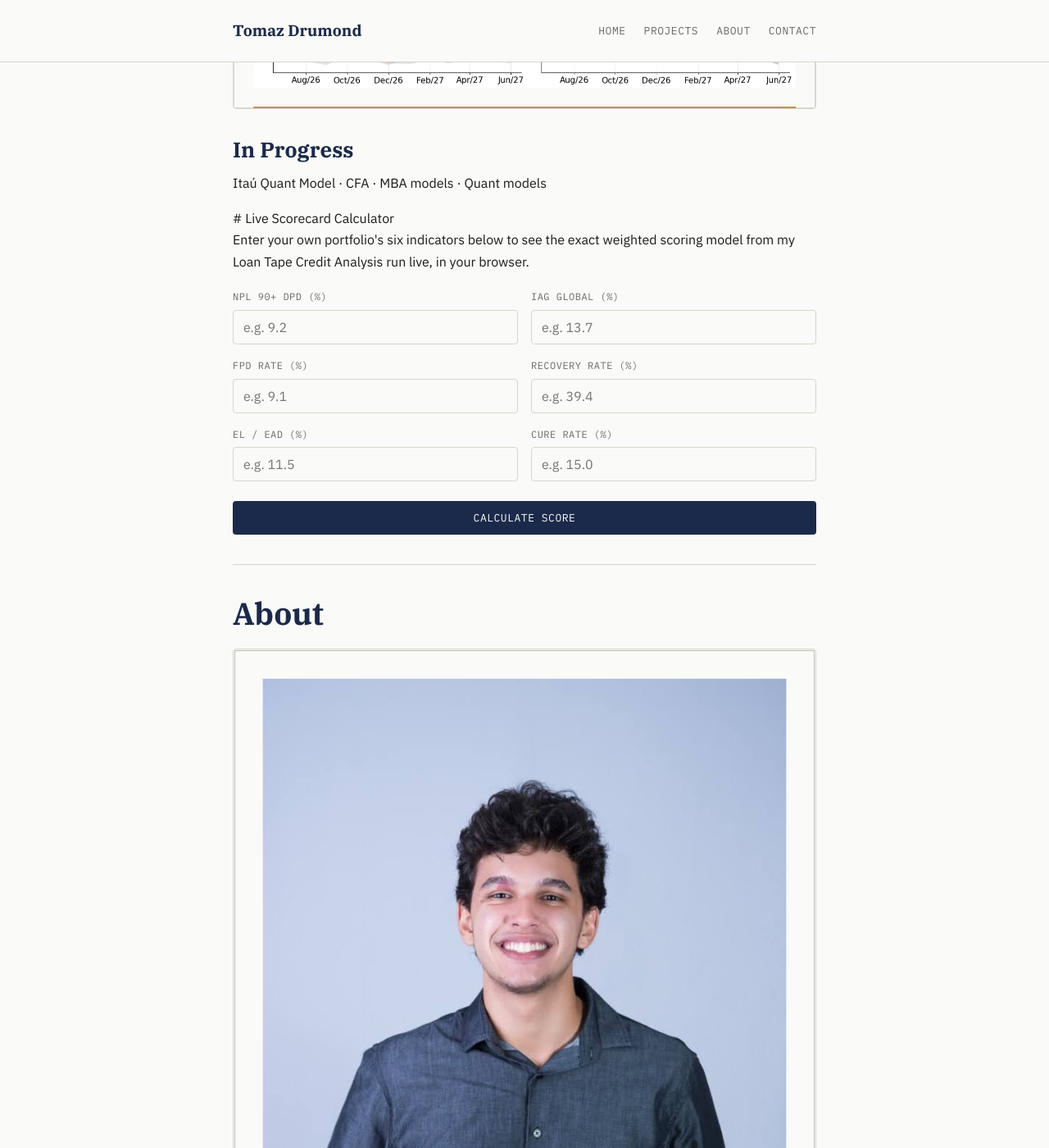
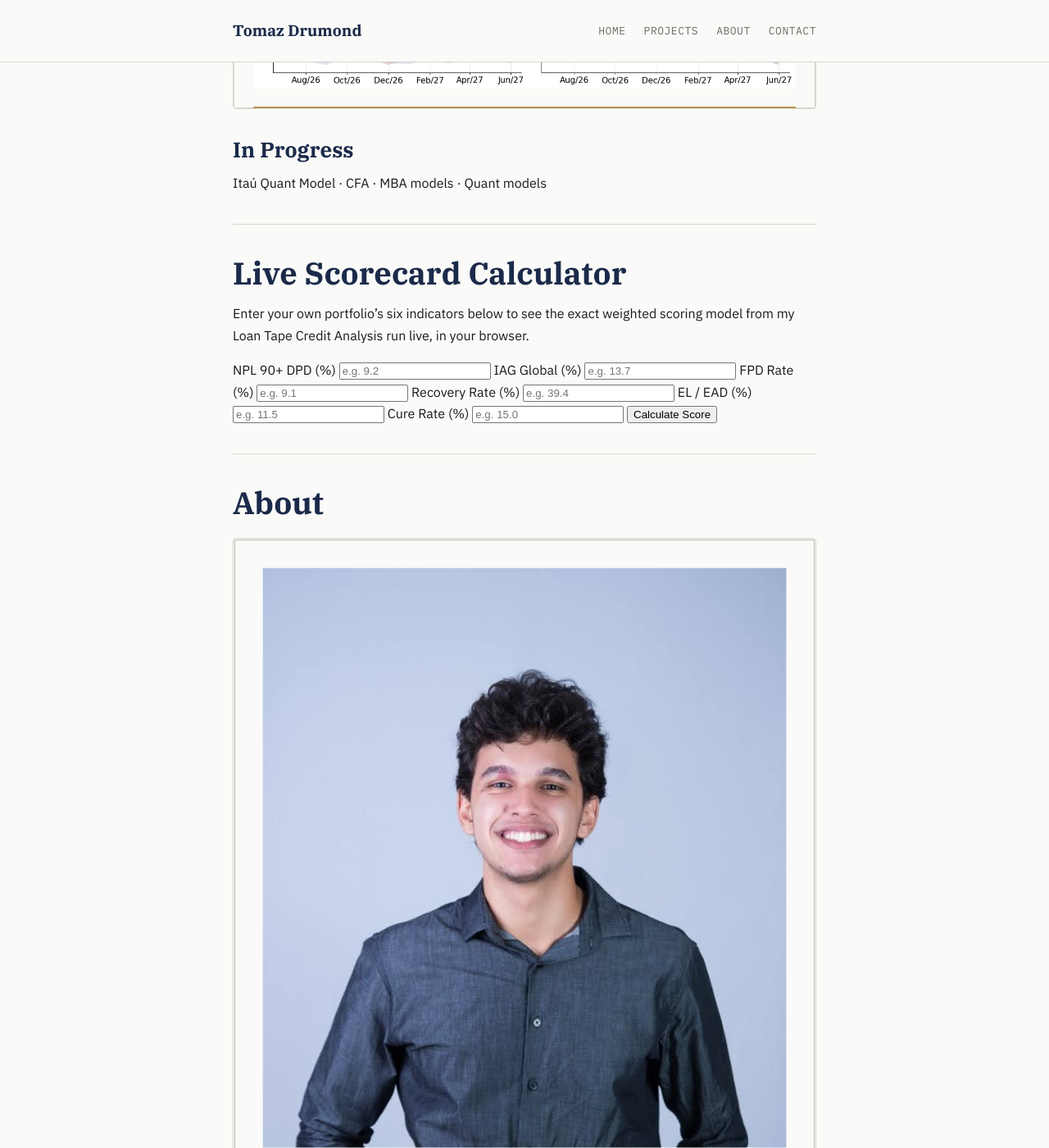
Before and after one commit to TomazDrumond/TomazDrumond.github.io, a Jekyll site: the page built from index.md, in a window 1280 px wide and 1400 px high, scrolled down 2243 px. Shown: the whole window at 82% size. Built offline with Jekyll 4.4.1, drawn with Linux system fonts in a browser that asks for light colours; some of the changed lines change nothing that is shown.

Commit message:
Update index.md

```diff
--- a/index.md
+++ b/index.md
@@ -17,12 +17,13 @@
 ![Macro charts](/asset/images/macro_framed.png)
 ## In Progress
 Itaú Quant Model · CFA · MBA models · Quant models
-
-<section id="calculator">
+</section>
+<hr>
+<section id="calculator" markdown="1">
 
 # Live Scorecard Calculator
 
-<p>Enter your own portfolio's six indicators below to see the exact weighted scoring model from my Loan Tape Credit Analysis run live, in your browser.</p>
+Enter your own portfolio's six indicators below to see the exact weighted scoring model from my Loan Tape Credit Analysis run live, in your browser.
 
 <div class="calc-form">
   <label>NPL 90+ DPD (%)
@@ -49,128 +50,6 @@
   <div id="calc-result" class="calc-result" style="display:none;"></div>
   <div id="calc-error" class="calc-error" style="display:none;"></div>
 </div>
-
-</section>
-
-<style>
-  .calc-form{
-    display:grid;
-    grid-template-columns:1fr 1fr;
-    gap:16px;
-    margin-top:20px;
-  }
-  .calc-form label{
-    display:flex;
-    flex-direction:column;
-    font-family:'IBM Plex Mono', monospace;
-    font-size:12px;
-    text-transform:uppercase;
-    letter-spacing:.04em;
-    color:var(--muted);
-    gap:6px;
-  }
-  .calc-form input{
-    font-family:'IBM Plex Sans', sans-serif;
-    font-size:16px;
-    padding:10px 12px;
-    border:1px solid var(--rule);
-    border-radius:4px;
-    background:var(--bg);
-    color:var(--ink);
-  }
-  .calc-form button{
-    grid-column:1 / -1;
-    font-family:'IBM Plex Mono', monospace;
-    font-size:13px;
-    text-transform:uppercase;
-    letter-spacing:.04em;
-    padding:12px;
-    background:var(--navy);
-    color:var(--bg);
-    border:none;
-    border-radius:4px;
-    cursor:pointer;
-    margin-top:8px;
-  }
-  .calc-form button:hover{ background:var(--gold); }
-  .calc-result{
-    grid-column:1 / -1;
-    border:1px solid var(--rule);
-    border-radius:4px;
-    padding:20px;
-    margin-top:8px;
-  }
-  .calc-result .score{
-    font-family:'IBM Plex Serif', serif;
-    font-size:40px;
-    font-weight:700;
-    color:var(--navy);
-  }
-  .calc-error{
-    grid-column:1 / -1;
-    color:#8C2A2A;
-    font-size:13px;
-    margin-top:8px;
-  }
-
-  @media (max-width:600px){
-    .calc-form{ grid-template-columns:1fr; }
-  }
-</style>
-
-<script>
-  document.getElementById('calc-submit').addEventListener('click', async function () {
-    const getVal = (id) => parseFloat(document.getElementById(id).value) / 100;
-
-    const payload = {
-      npl: getVal('calc-npl'),
-      iag: getVal('calc-iag'),
-      fpd: getVal('calc-fpd'),
-      recovery: getVal('calc-recovery'),
-      el: getVal('calc-el'),
-      cure: getVal('calc-cure'),
-    };
-
-    const errorBox = document.getElementById('calc-error');
-    const resultBox = document.getElementById('calc-result');
-    errorBox.style.display = 'none';
-    resultBox.style.display = 'none';
-
-    // Basic client-side check before even calling the backend
-    for (const [key, val] of Object.entries(payload)) {
-      if (isNaN(val)) {
-        errorBox.textContent = 'Please fill in all six fields with numbers.';
-        errorBox.style.display = 'block';
-        return;
-      }
-    }
-
-    try {
-      const response = await fetch('https://charming-treacle-5a8219.netlify.app/.netlify/functions/scorecard', {
-        method: 'POST',
-        headers: { 'Content-Type': 'application/json' },
-        body: JSON.stringify(payload),
-      });
-
-      const data = await response.json();
-
-      if (!response.ok) {
-        errorBox.textContent = data.error || 'Something went wrong.';
-        errorBox.style.display = 'block';
-        return;
-      }
-
-      resultBox.innerHTML =
-        '<div class="score">' + data.final_score + ' / 100</div>' +
-        '<div>' + data.verdict + '</div>' +
-        (data.veto_active ? '<div style="color:#8C2A2A;margin-top:6px;">Veto: ' + data.veto_reasons.join(', ') + '</div>' : '');
-      resultBox.style.display = 'block';
-    } catch (err) {
-      errorBox.textContent = 'Could not reach the scoring service. Please try again.';
-      errorBox.style.display = 'block';
-    }
-  });
-</script>
 
 </section>
 <hr>
```
